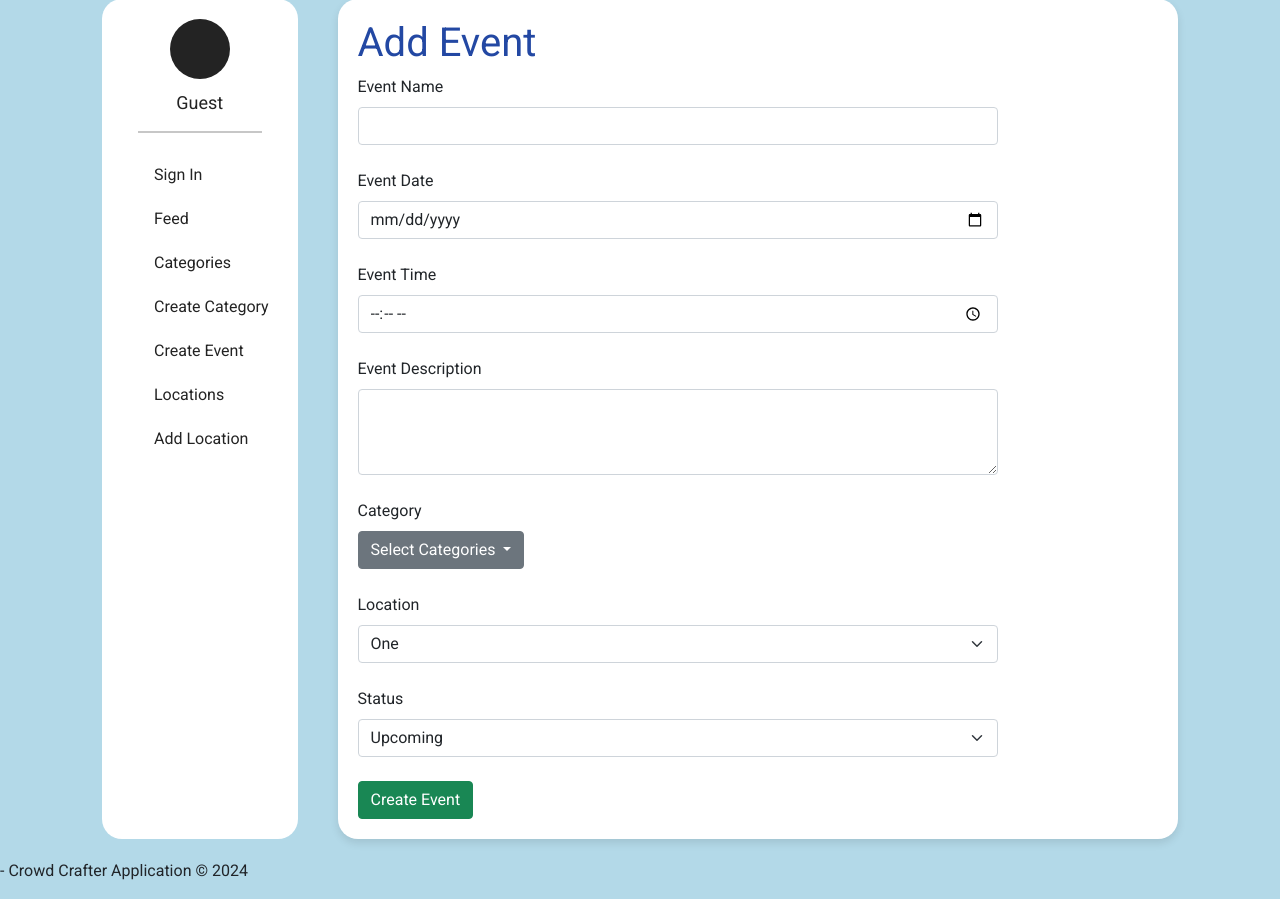
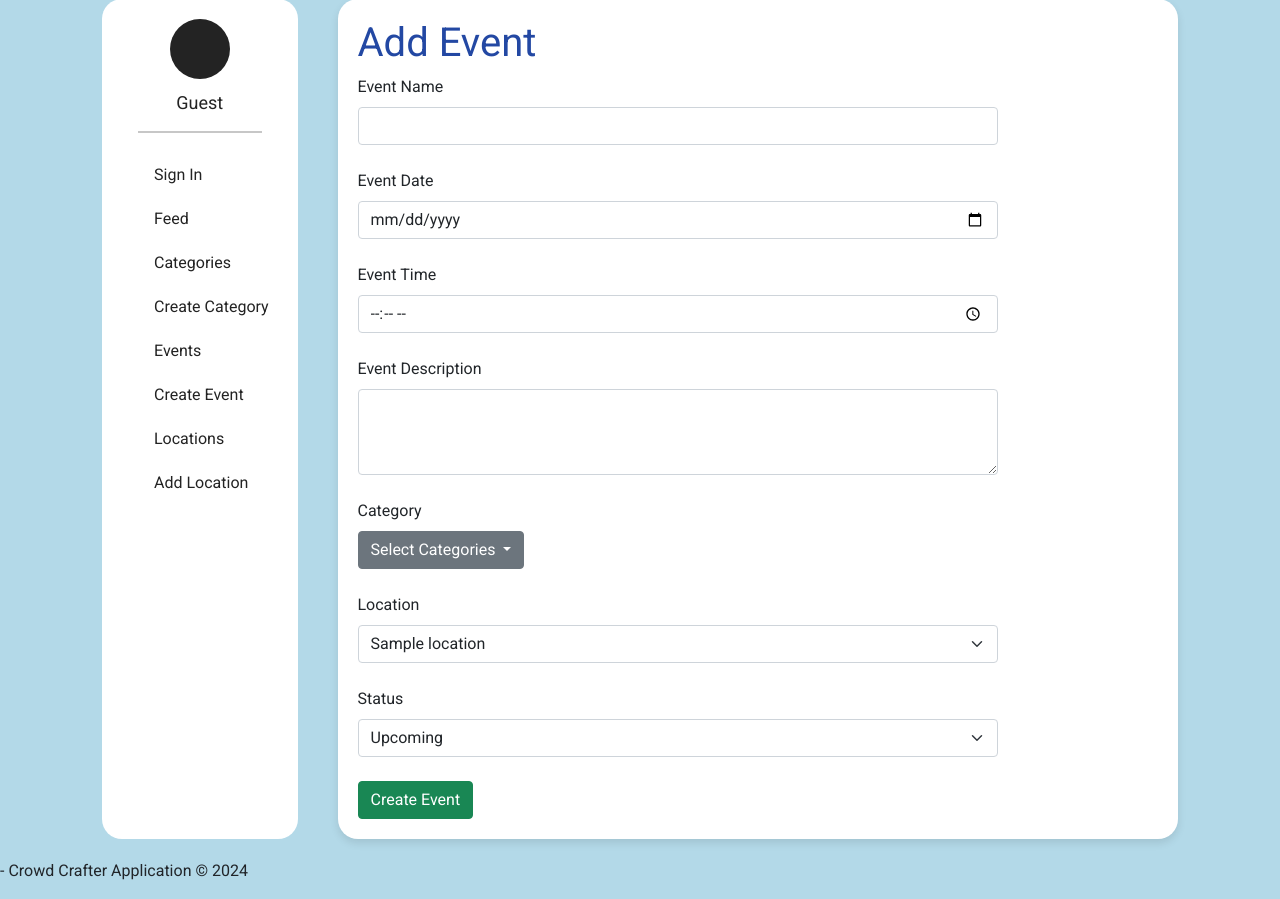
Before and after one commit to Mujtaba18/CrowdCrafter, a Node server app: page /event/add in a window 1280 px wide. Shown: the part 21-920 px from the top of the page. Run offline with Node 20, Linux system fonts and the light colour scheme; tables that the repository leaves empty hold one stand-in row (values such as "Sample post"); some libraries are stand-ins or nearby versions.

Commit message:
Event is now showing location and categories

```diff
--- a/controllers/event.js
+++ b/controllers/event.js
@@ -10,13 +10,16 @@ dayjs.extend(relativeTime)
 //Import models
 const Event = require("../models/Event");
 const Category = require("../models/Category");
+const Location = require("../models/Location");
 
 // Create - HTTP REQUEST GET AND POST
 exports.event_create_get = (request, respond) => {
 
     //Send the categories information
     Category.find().then((categories) => {
-        respond.render('event/add', {categories});
+        Location.find().then((locations) => {
+            respond.render('event/add', {categories, locations});
+        })
     })
 
 };
@@ -33,9 +36,9 @@ exports.event_create_post = (request, respond) => {
         date: request.body.date,
         time: request.body.time,
         description: request.body.description,
-        location: request.body.location,
         status: request.body.status,
-        category: selectedCategories
+        category: selectedCategories,
+        location: request.body.location
     });
 
     // Save the event to the database
@@ -53,7 +56,7 @@ exports.event_create_post = (request, respond) => {
 // Read - HTTP GET
 exports.event_index_get = (req, res) => {
     Event.find()
-        .populate('category')  // Populate the category field with actual category data
+        .populate(['category','location'])  // Populate the category field with actual category data
         .then((events) => {
             res.render('event/index', { events, dayjs });
         })
--- a/server.js
+++ b/server.js
@@ -30,7 +30,7 @@ const db = require('./config/db')
 app.set('view engine', 'ejs')
 
 // Look in views foolder for a file called layout.js
-app.use(expressLayouts)
+app.use(expressLayouts);
 
 // Look for static file (CSS, JavaScript, Images, Videos, & Audio's) in the public folder
 app.use(express.static('public'))
@@ -46,6 +46,7 @@ app.use(session({
 
 app.use(passport.initialize());
 app.use(passport.session());
+
 
 // Share the information with the pages
 app.use(function(request, respond, next) {
--- a/views/event/add.ejs
+++ b/views/event/add.ejs
@@ -55,8 +55,10 @@
 
       <div>
         <label class="form-label">Location</label>
-        <select class="form-select">
-          <option value="1">One</option>
+        <select name="location" class="form-select">
+          <% locations.forEach(function(location) { %>
+            <option value="<%= location._id %>"><%= location.names %></option>
+            <% }) %>
         </select>
       </div>
       <br>
--- a/views/event/index.ejs
+++ b/views/event/index.ejs
@@ -24,7 +24,11 @@
             <td> <%= dayjs(event.date).format('DD/MM/YYYY') %> </td>
             <td> <%= event.time %> </td>
             <td> <%= event.description %> </td>
-            <td> <%= event.location %> </td>
+            <td>
+                <% event.location.forEach(function(location) { %>
+                    <%= location.names %>
+                    <% }) %>
+            </td>
 
             <!-- Display all categories within a single cell -->
             <td>
--- a/views/layout.ejs
+++ b/views/layout.ejs
@@ -24,7 +24,7 @@
         <div class="sidebar">
             <div class="profile-section">
                 <% if (user) { %>
-                <a href="/profile/detail"><img class="profile-circle" src=" <%= user.avatar %>"></a>
+                <a href="/profile/detail"><img class="profile-circle" src="<%= user.avatar %>"></a>
                 <span class="profile-name"><%= user.name %></span>
                 <% } else { %>
                     <div class="profile-circle"></div>
@@ -44,9 +44,10 @@
                 <li><a href="/event/index">Feed</a></li>
                 <li><a href="/category/index">Categories</a></li>
                 <li><a href="/category/add">Create Category</a></li>
+                <li><a href="/event/index">Events</a></li>
                 <li><a href="/event/add">Create Event</a></li>
-                <li><a href="#">Locations</a></li>
-                <li><a href="#">Add Location</a></li>
+                <li><a href="/location">Locations</a></li>
+                <li><a href="/location/add">Add Location</a></li>
 
             </ul>
         </div>
--- a/views/profile/detail.ejs
+++ b/views/profile/detail.ejs
@@ -17,7 +17,7 @@
     <tr>
         <td>Avatar:</td>
         <th>
-            <img src=" <%= user.avatar %>">
+            <img src="<%= user.avatar %>">
         </th>
     </tr>
     <tr>
--- a/views/profile/edit.ejs
+++ b/views/profile/edit.ejs
@@ -11,7 +11,7 @@
     </div>
     <div>
         <label>Google Avatar: </label>
-        <img src=" <%= user.avatar %>">
+        <img src="<%= user.avatar %>">
     </div>
     <div>
         <label>Profile Picture:</label>
```
Also changed, not shown: controllers/profile.js (+5 -21 lines).
